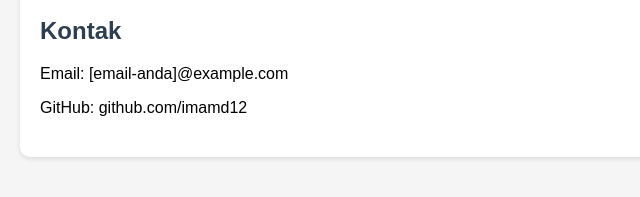
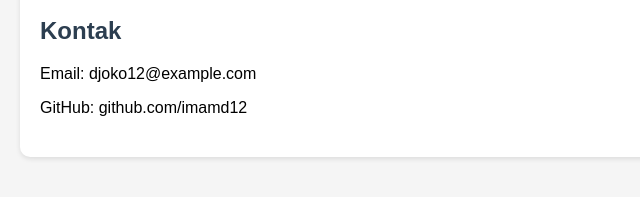
Before and after one commit to imamd12/exercise, a plain HTML site: page index.html in a window 1280 px wide. Shown: the part 337-534 px from the top of the page, 0-640 px from the left. Drawn offline with Linux system fonts and the light colour scheme.

Commit message:
Update index.html
Menambah file index.html email

```diff
--- a/index.html
+++ b/index.html
@@ -21,7 +21,7 @@
 
         <section>
             <h2>Kontak</h2>
-            <p>Email: [email-anda]@example.com</p>
+            <p>Email: djoko12@example.com</p>
             <p>GitHub: github.com/imamd12</p>
         </section>
     </main>
```
